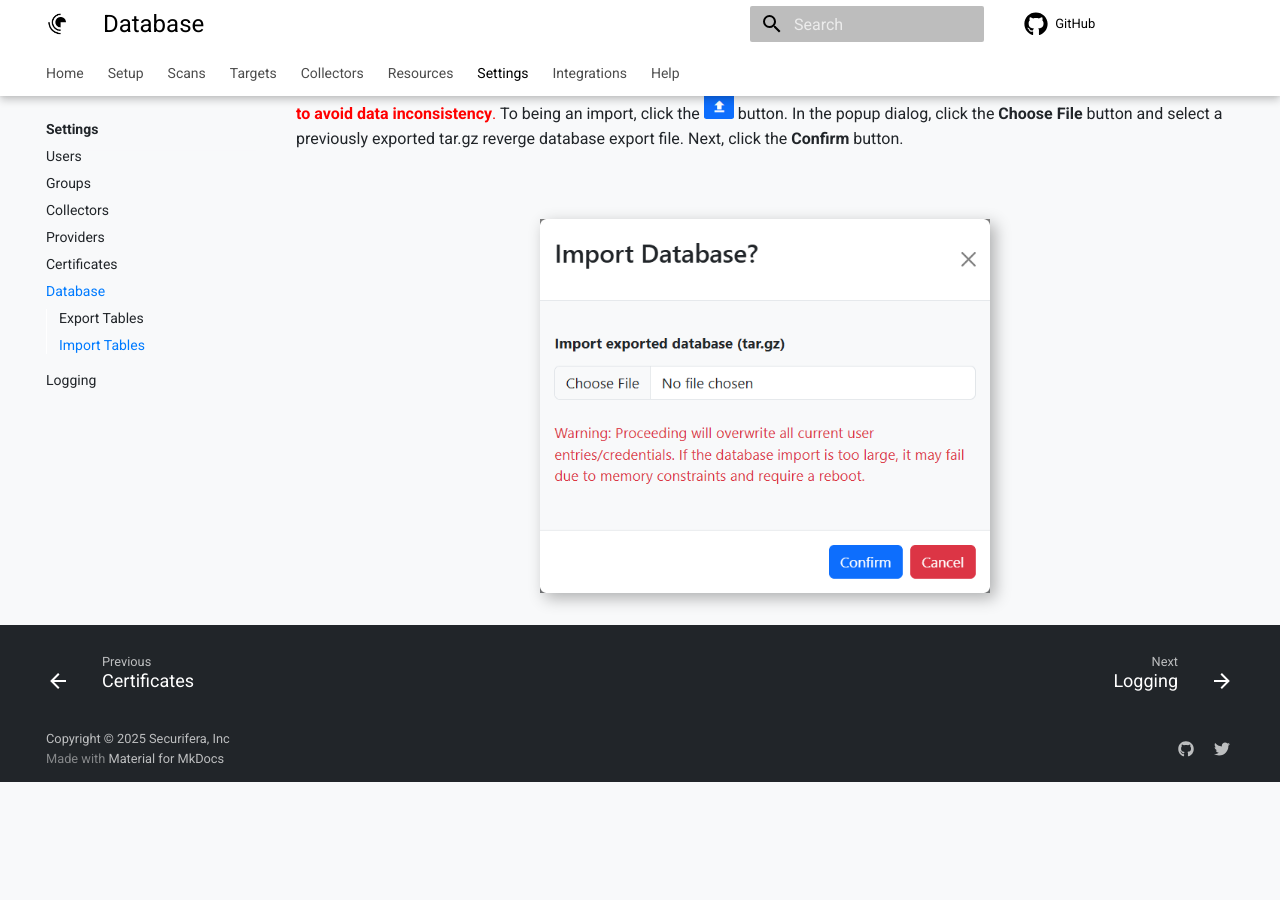
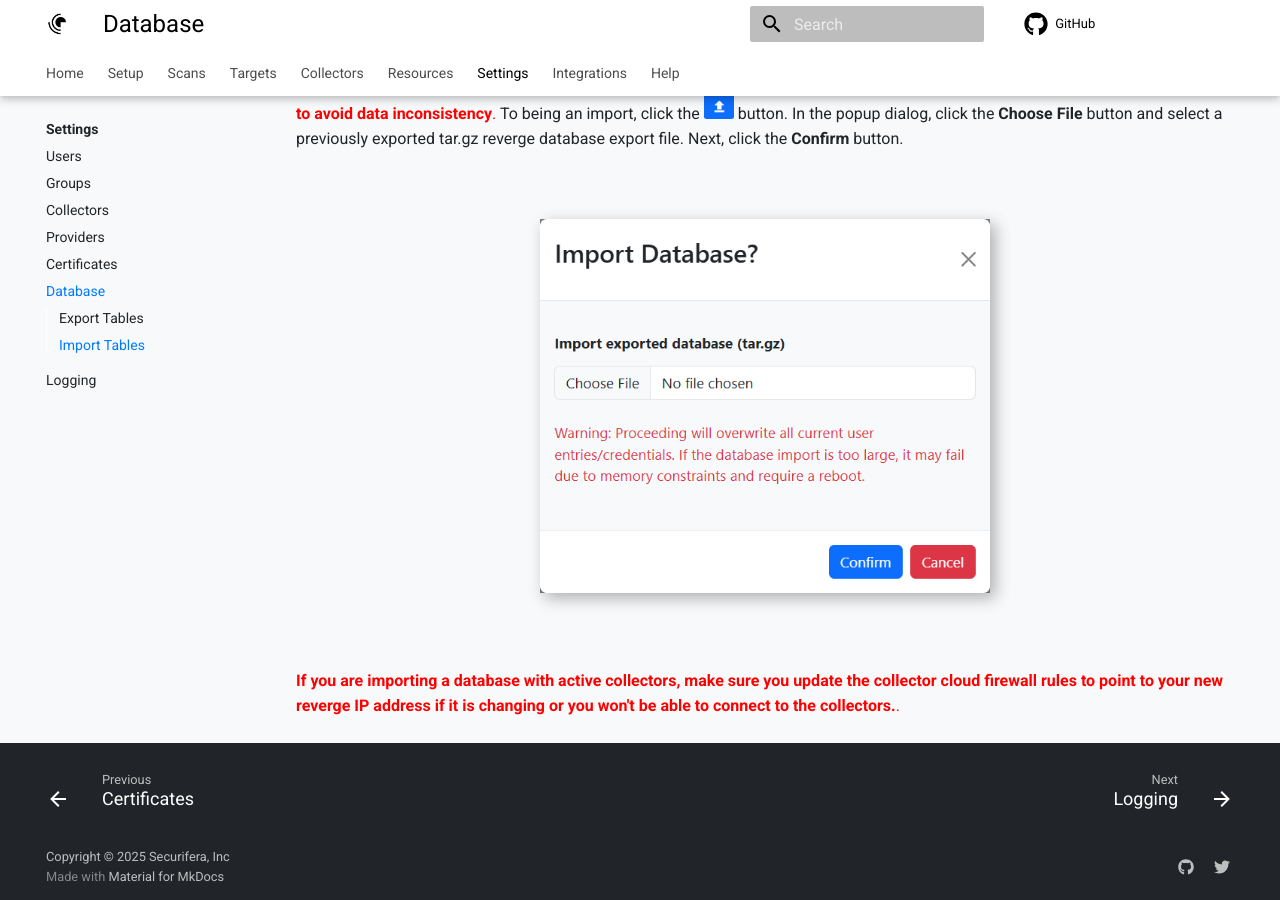
Before and after one commit to securifera/reverge_wiki, an MkDocs documentation site: the page built from docs/settings/database.md, in a window 1280 px wide and 900 px high, scrolled down 837 px. Built offline with MkDocs 1.6.1 and Material for MkDocs 9.7.7, drawn with Linux system fonts in a browser that asks for light colours; comment, search, counter and statistics services are not loaded; before the commit the page ends 1619 px from its top, so only the background shows below that.

Commit message:
Updated docs

```diff
--- a/docs/settings/database.md
+++ b/docs/settings/database.md
@@ -15,3 +15,6 @@ The import process is the mirror operation to the database export feature and ex
 <br>
 <img src="../../assets/import_db.png" alt="Import DB" width="450" style="box-shadow: 5px 5px 15px rgba(0, 0, 0, 0.3);">
 </center>
+<br>
+<br>
+<span style="color: red;">**If you are importing a database with active collectors, make sure you update the collector cloud firewall rules to point to your new reverge IP address if it is changing or you won't be able to connect to the collectors.**.</span>
```
Also changed, not shown: docs/targets/targets.md (+1 -1 lines), docs/assets/add_collector_modal2.png, docs/assets/scan_dlg.png.
